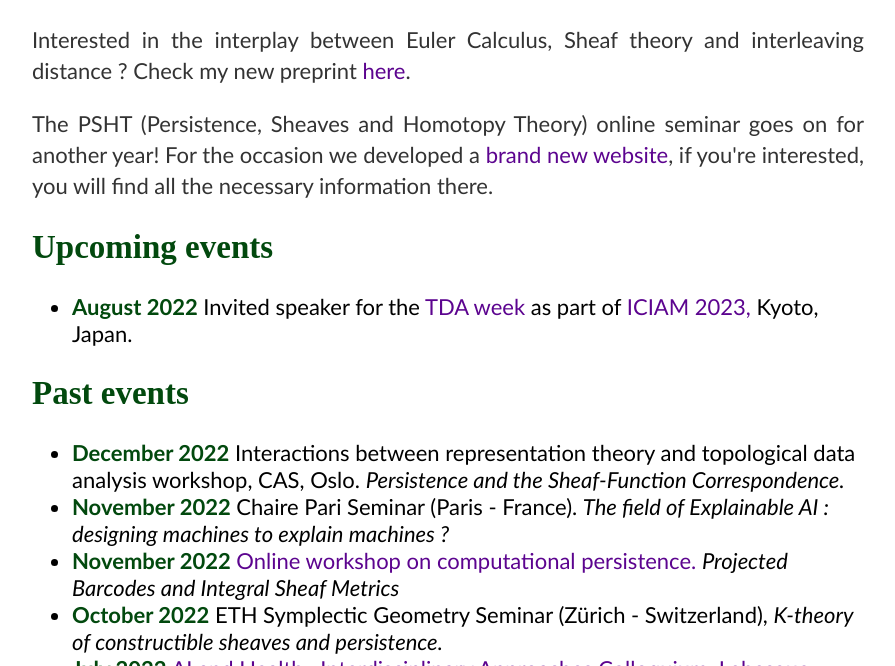
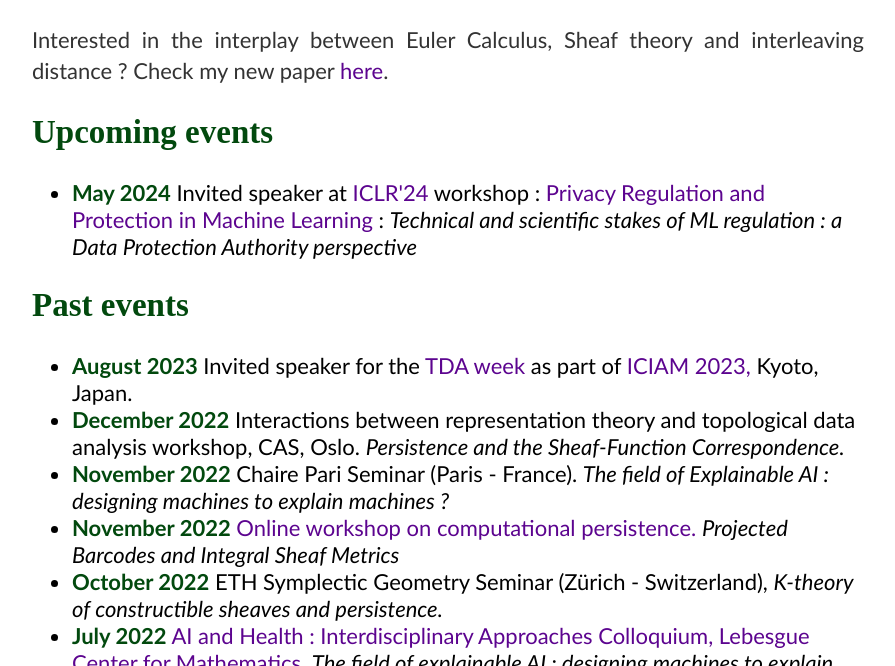
Before and after one commit to nberkouk/nberkouk.github.io, a Jekyll site: the page built from index.html, in a window 1280 px wide and 900 px high, scrolled down 1666 px, cut to the strip 234-900 px from the top of the window. Shown: the whole strip, without its empty margins (192-1087 px from the left). Built offline with Jekyll 4.4.1, drawn with Linux system fonts in a browser that asks for light colours; some of the changed text lies outside the part shown.

Commit message:
cnil update

```diff
--- a/index.html
+++ b/index.html
@@ -38,25 +38,20 @@ title: Nicolas Berkouk
 	<img src="/mnist_learning.gif" width="560" height="315" >
 	</p>
 
-	<p align="justify"> Interested in the interplay between Euler Calculus, Sheaf theory and interleaving distance ?  Check my new preprint <a href="https://arxiv.org/abs/2207.06335">here</a>.
+	<p align="justify"> Interested in the interplay between Euler Calculus, Sheaf theory and interleaving distance ?  Check my new paper <a href="https://www.cambridge.org/core/journals/forum-of-mathematics-sigma/article/persistence-and-the-sheaffunction-correspondence/0428CF6BA5AA1391058C9B94C209C4ED">here</a>.
 	</p>
-
-    <p align="justify"> The PSHT (Persistence, Sheaves and Homotopy Theory) online seminar goes on for another year! For the occasion we developed a <a href="https://psht-seminar.github.io/">brand new website</a>, if you're interested, you will find all the necessary information there.
-      </p>
-
-
 
 
 
 	 <h2> Upcoming events</h2>
 	<ul style="font-family:'Optima';">
-		<li> <b>August 2022</b> Invited speaker for the <a href="https://sites.google.com/view/tdaweek2023">TDA week </a> as part of <a href="https://iciam2023.org"> ICIAM 2023,</a> Kyoto, Japan. </i>
+		<li> <b>May 2024</b> Invited speaker at <a href="https://iclr.cc/">ICLR'24 </a> workshop : <a href="https://pml-workshop.github.io/iclr24/">Privacy Regulation and Protection in Machine Learning </a> : <i> Technical and scientific stakes of ML regulation : a Data Protection Authority perspective </i>
 
 	</ul>
 
         <h2> Past events </h2>
 			<ul style="font-family:'Optima';">
-
+		<li> <b>August 2023</b> Invited speaker for the <a href="https://sites.google.com/view/tdaweek2023">TDA week </a> as part of <a href="https://iciam2023.org"> ICIAM 2023,</a> Kyoto, Japan. </i>
 		<li> <b> December 2022</b> Interactions between representation theory and topological data analysis workshop, CAS, Oslo. <i>Persistence and the Sheaf-Function Correspondence.</i>
 		<li> <b> November 2022</b> Chaire Pari Seminar (Paris - France). <i>The field of Explainable AI : designing machines to explain machines ?</i>
 		<li> <b> November 2022</b> <a href="https://www.cs.purdue.edu/ComPerWorkshop/"> Online workshop on computational persistence.</a>	<i>Projected Barcodes and Integral Sheaf Metrics</i>
```
Also changed, not shown: other parts of index.html (+1 -1 lines).
